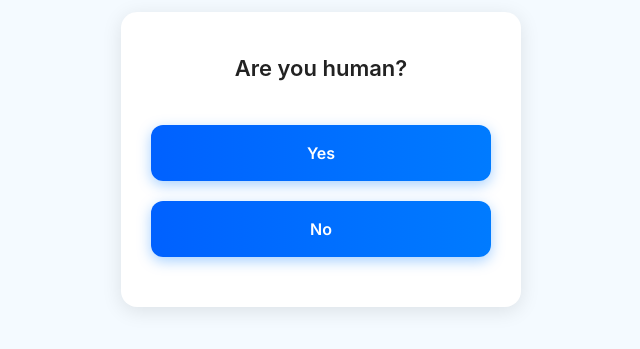
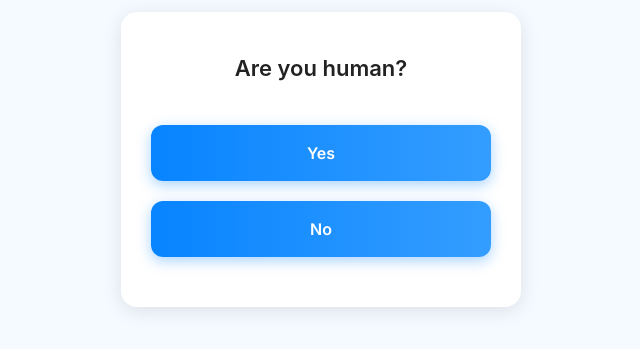
Before and after one commit to eliask47/lander, a plain HTML site: page lander/buffer2/index.html in a window 1280 px wide. Shown: the part 241-590 px from the top of the page, without its empty margins (319-959 px from the left). Drawn offline with Linux system fonts and the light colour scheme; files whose address does not match are found by name.

Commit message:
Update index.html

```diff
--- a/lander/buffer2/index.html
+++ b/lander/buffer2/index.html
@@ -53,8 +53,8 @@
         border: none;
         border-radius: 12px;
         color: white;
-        background: linear-gradient(to right, #0061ff, #007bff);
-        box-shadow: 0 4px 14px rgba(0, 123, 255, 0.35);
+        background: linear-gradient(to right, #0884ff, #349dff);
+        box-shadow: 0 4px 14px rgba(8, 132, 255, 0.35);
         cursor: pointer;
         width: 100%;
         transition: background 0.3s ease, transform 0.1s ease;
@@ -62,7 +62,7 @@
       }
 
       .buffer-btn:hover {
-        background: linear-gradient(to right, #0053e0, #006ae6);
+        background: linear-gradient(to right, #007ae6, #2e94f5);
         transform: translateY(-1px);
       }
 
```
